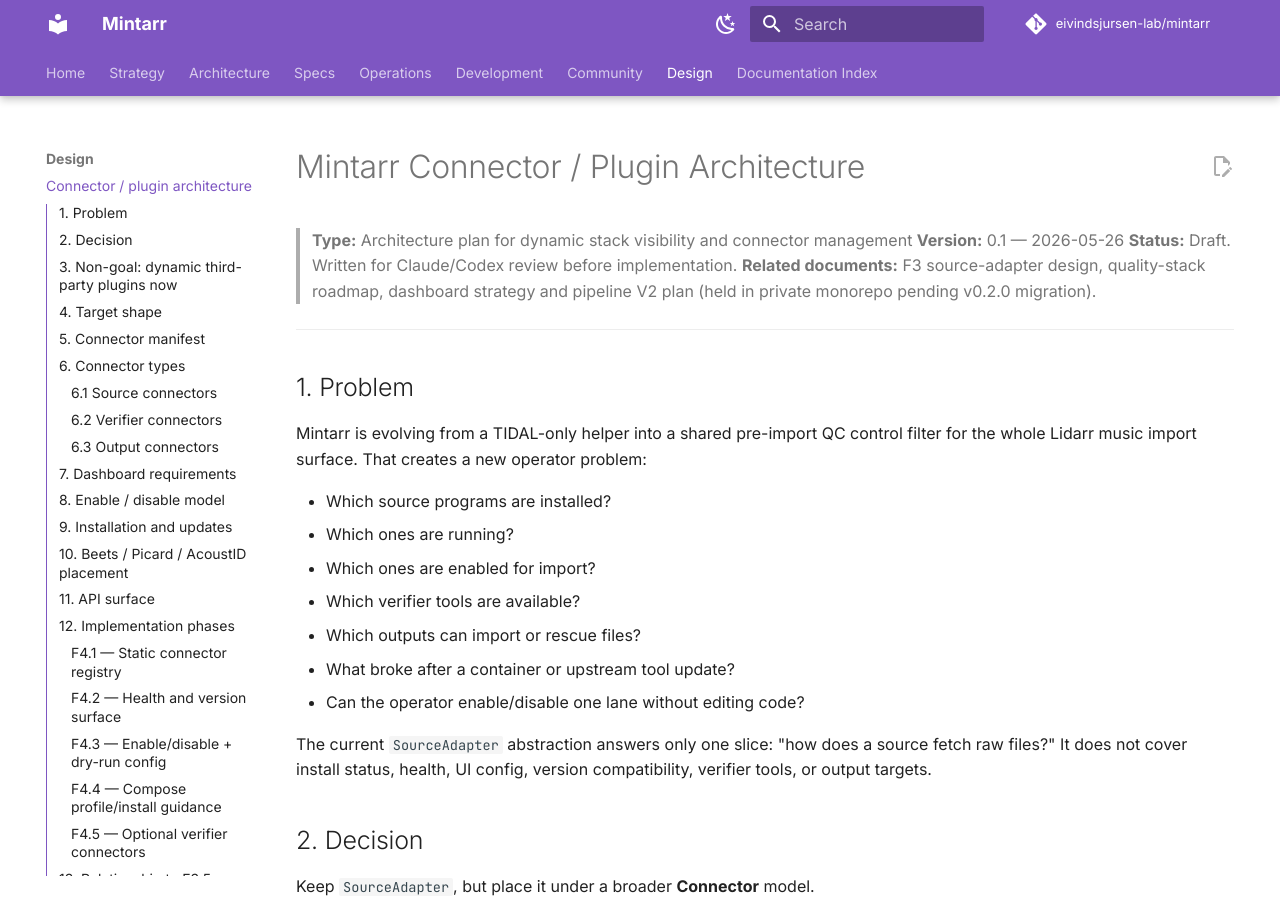
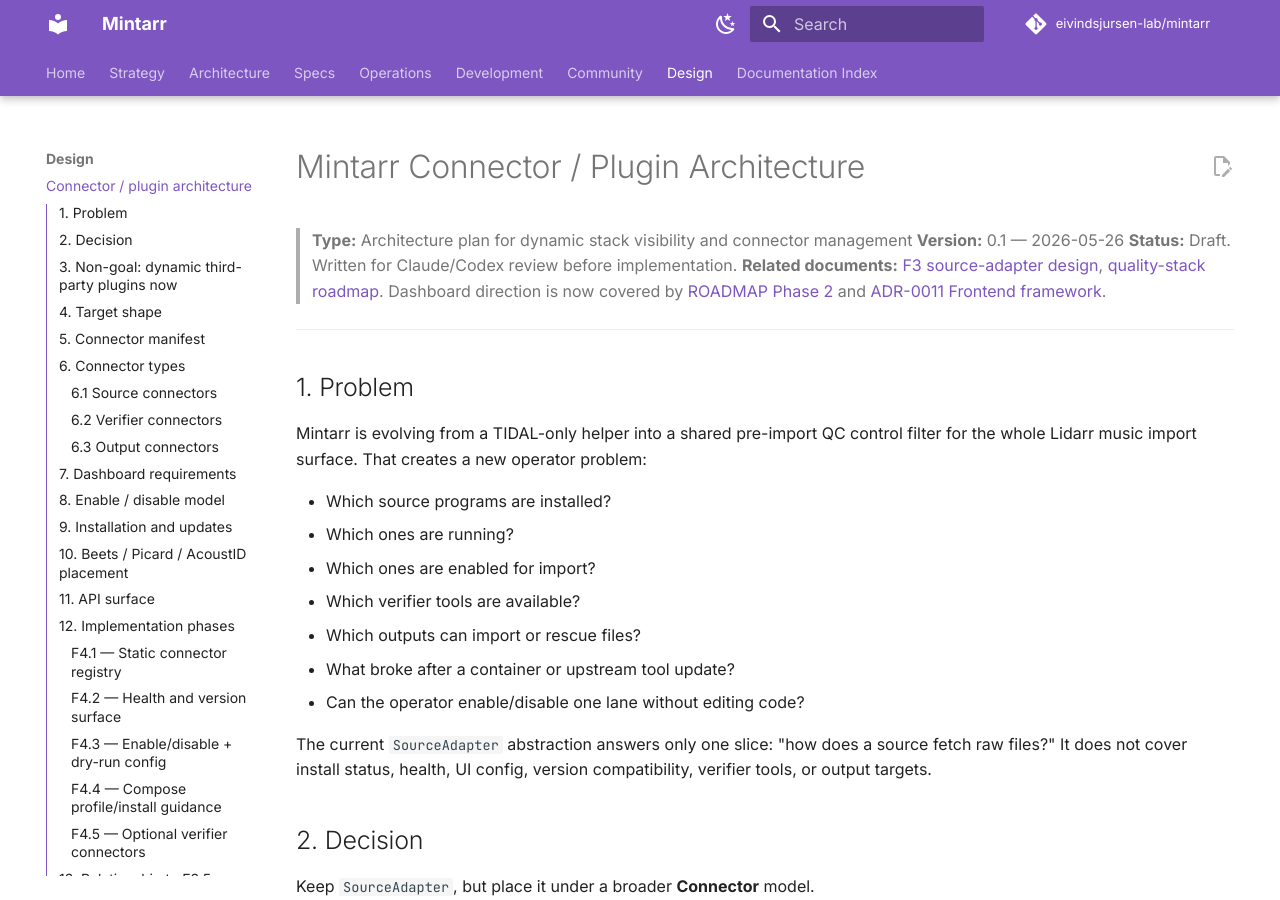
Before and after one commit to VectorOfDoubt/mintarr, an MkDocs documentation site: the page built from docs/design/CONNECTOR_PLUGIN_ARCHITECTURE.md, in a window 1280 px wide and 900 px high. Built offline with MkDocs 1.6.1 and Material for MkDocs 9.7.7, drawn with Linux system fonts in a browser that asks for light colours; comment, search, counter and statistics services are not loaded.

Commit message:
docs: resolve migrated design-doc stub references (#41)
Wire the three remaining "held in private monorepo pending v0.2.0
migration" stubs to their now-public targets (#12):

- HTTP_API_v1.md: link the migrated F3.2/F3.3 Newznab routing design
- ROADMAP.md: F3.5a points to the existing F3.5_SOULSEEK_COMPLETED_INGEST
  design (the legacy combined adapter doc was superseded by the public
  F3.5a/F3.5b split, so no migration was needed)
- CONNECTOR_PLUGIN_ARCHITECTURE.md: link the migrated F3 source-adapter
  and quality-stack docs; dashboard direction now points to ROADMAP
  Phase 2 + ADR-0011 (pre-redesign dashboard strategy doc not migrated)

No remaining "pending v0.2.0 migration" stubs in docs/. Link check and
mkdocs --strict pass.

Co-authored-by: Eivind Sjursen <eivind.sjursen@gmail.com>
Co-authored-by: Claude Opus 4.8 <noreply@anthropic.com>

```diff
--- a/docs/design/CONNECTOR_PLUGIN_ARCHITECTURE.md
+++ b/docs/design/CONNECTOR_PLUGIN_ARCHITECTURE.md
@@ -3,7 +3,7 @@
 > **Type:** Architecture plan for dynamic stack visibility and connector management
 > **Version:** 0.1 — 2026-05-26
 > **Status:** Draft. Written for Claude/Codex review before implementation.
-> **Related documents:** F3 source-adapter design, quality-stack roadmap, dashboard strategy and pipeline V2 plan (held in private monorepo pending v0.2.0 migration).
+> **Related documents:** [F3 source-adapter design](F3_SOURCE_ADAPTERS_DESIGN.md), [quality-stack roadmap](QUALITY_STACK_ROADMAP.md). Dashboard direction is now covered by [ROADMAP Phase 2](../strategy/ROADMAP.md) and [ADR-0011 Frontend framework](../architecture/adr/0011-frontend-framework.md).
 
 ---
 
```
Also changed, not shown: docs/specs/HTTP_API_v1.md (+1 -1 lines), docs/strategy/ROADMAP.md (+1 -1 lines).
